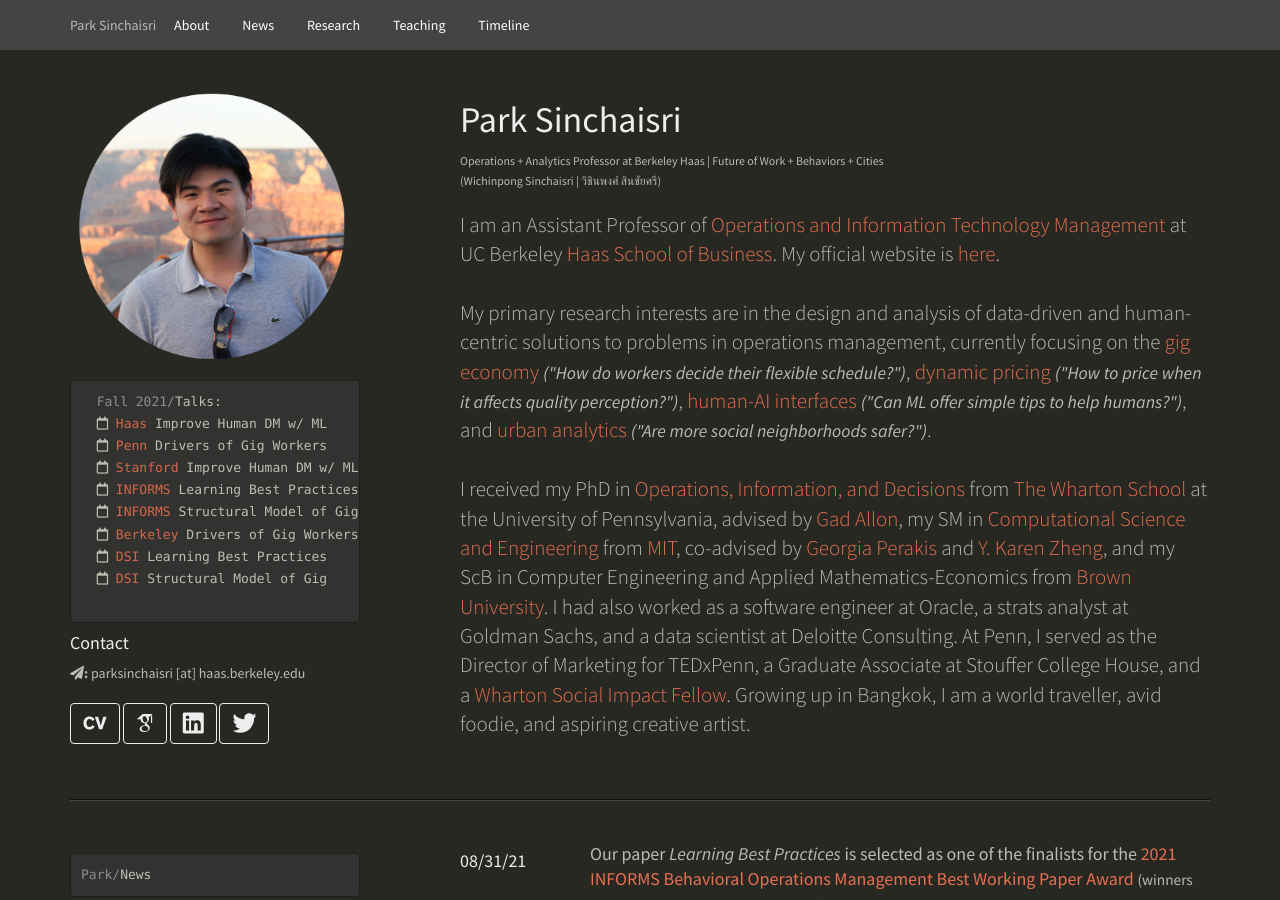
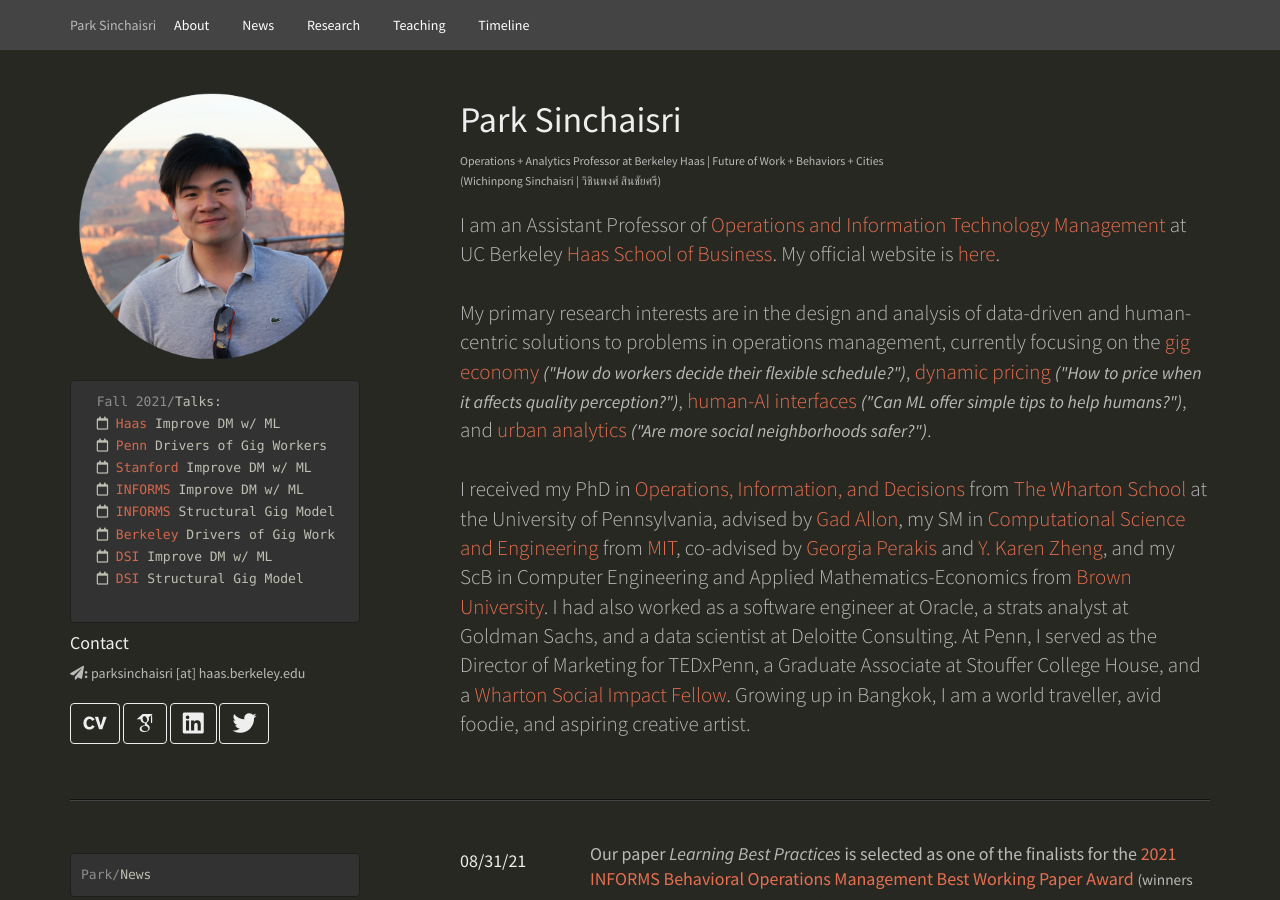
Before and after one commit to parksinchaisri/parksinchaisri.github.io, a Jekyll site: the page index.html, which Jekyll copies as it is, in a window 1280 px wide and 900 px high. Built offline with Jekyll 4.4.1, drawn with Linux system fonts in a browser that asks for light colours; some web fonts are replaced.

Commit message:
Update index.html

```diff
--- a/index.html
+++ b/index.html
@@ -60,14 +60,14 @@
             <img src="images/parkweb.png" alt="headshot" width="80%">
 <pre id="whoami-terminal" class="ui sticky terminal">
   <span class="prompt">Fall 2021/</span>Talks:
-  <i class="far fa-calendar"></i> <a href="https://haas.berkeley.edu/marketing/seminars/" target="_blank">Haas</a> Improve Human DM w/ ML
+  <i class="far fa-calendar"></i> <a href="https://haas.berkeley.edu/marketing/seminars/" target="_blank">Haas</a> Improve DM w/ ML
   <i class="far fa-calendar"></i> <a href="https://www.dropbox.com/s/l4fcd5ryxafnelr/Fall%202021%20P%26O%20Plenary%20Series.pdf?dl=0" target="_blank">Penn</a> Drivers of Gig Workers
-  <i class="far fa-calendar"></i> <a href="" target="_blank">Stanford</a> Improve Human DM w/ ML
-  <i class="far fa-calendar"></i> <a href="https://www.abstractsonline.com/pp8/?utm_campaign=INFORMS%20eNews&utm_medium=email&_hsmi=154432940&_hsenc=p2ANqtz-8SmN3aZu18ExqFjw8CEB_TJV9dx08lCZxWA5DqoI6lH_c9ysoxVAEhjgsT5qq1h8jCAGKzX4sWbEZyP0-FniA1CO-cww&utm_content=154432940&utm_source=hs_email#!/10390/session/53" target="_blank">INFORMS</a> Learning Best Practices
-  <i class="far fa-calendar"></i> <a href="https://www.abstractsonline.com/pp8/?utm_campaign=INFORMS%20eNews&utm_medium=email&_hsmi=154432940&_hsenc=p2ANqtz-8SmN3aZu18ExqFjw8CEB_TJV9dx08lCZxWA5DqoI6lH_c9ysoxVAEhjgsT5qq1h8jCAGKzX4sWbEZyP0-FniA1CO-cww&utm_content=154432940&utm_source=hs_email#!/10390/session/226" target="_blank">INFORMS</a> Structural Model of Gig
-  <i class="far fa-calendar"></i> <a href="https://bids.berkeley.edu/research/computational-social-science-forum" target="_blank">Berkeley</a> Drivers of Gig Workers
-  <i class="far fa-calendar"></i> <a href="https://2021dsiannualconference.pathable.co/meetings/virtual/rGXDWudX9wwh26kNx" target="_blank">DSI</a> Learning Best Practices
-  <i class="far fa-calendar"></i> <a href="https://2021dsiannualconference.pathable.co/meetings/virtual/iaNYMboMPkLAEgHnX" target="_blank">DSI</a> Structural Model of Gig
+  <i class="far fa-calendar"></i> <a href="https://wto.stanford.edu/" target="_blank">Stanford</a> Improve DM w/ ML
+  <i class="far fa-calendar"></i> <a href="https://www.abstractsonline.com/pp8/?utm_campaign=INFORMS%20eNews&utm_medium=email&_hsmi=154432940&_hsenc=p2ANqtz-8SmN3aZu18ExqFjw8CEB_TJV9dx08lCZxWA5DqoI6lH_c9ysoxVAEhjgsT5qq1h8jCAGKzX4sWbEZyP0-FniA1CO-cww&utm_content=154432940&utm_source=hs_email#!/10390/session/53" target="_blank">INFORMS</a> Improve DM w/ ML
+  <i class="far fa-calendar"></i> <a href="https://www.abstractsonline.com/pp8/?utm_campaign=INFORMS%20eNews&utm_medium=email&_hsmi=154432940&_hsenc=p2ANqtz-8SmN3aZu18ExqFjw8CEB_TJV9dx08lCZxWA5DqoI6lH_c9ysoxVAEhjgsT5qq1h8jCAGKzX4sWbEZyP0-FniA1CO-cww&utm_content=154432940&utm_source=hs_email#!/10390/session/226" target="_blank">INFORMS</a> Structural Gig Model
+  <i class="far fa-calendar"></i> <a href="https://bids.berkeley.edu/research/computational-social-science-forum" target="_blank">Berkeley</a> Drivers of Gig Work
+  <i class="far fa-calendar"></i> <a href="https://2021dsiannualconference.pathable.co/meetings/virtual/rGXDWudX9wwh26kNx" target="_blank">DSI</a> Improve DM w/ ML
+  <i class="far fa-calendar"></i> <a href="https://2021dsiannualconference.pathable.co/meetings/virtual/iaNYMboMPkLAEgHnX" target="_blank">DSI</a> Structural Gig Model
 <!--span class="prompt">Summer 2021/</span>Talks:
 <i class="far fa-calendar"></i> <a href="https://whova.com/embedded/subsession/masom_202106/1671356/1671358/?view=" target="_blank">SIG</a> Learning Best Practices
 <i class="far fa-calendar"></i> <a href="https://whova.com/embedded/session/masom_202106/1694473/" target="_blank">MSOM</a> Structural Gig Workers
```
